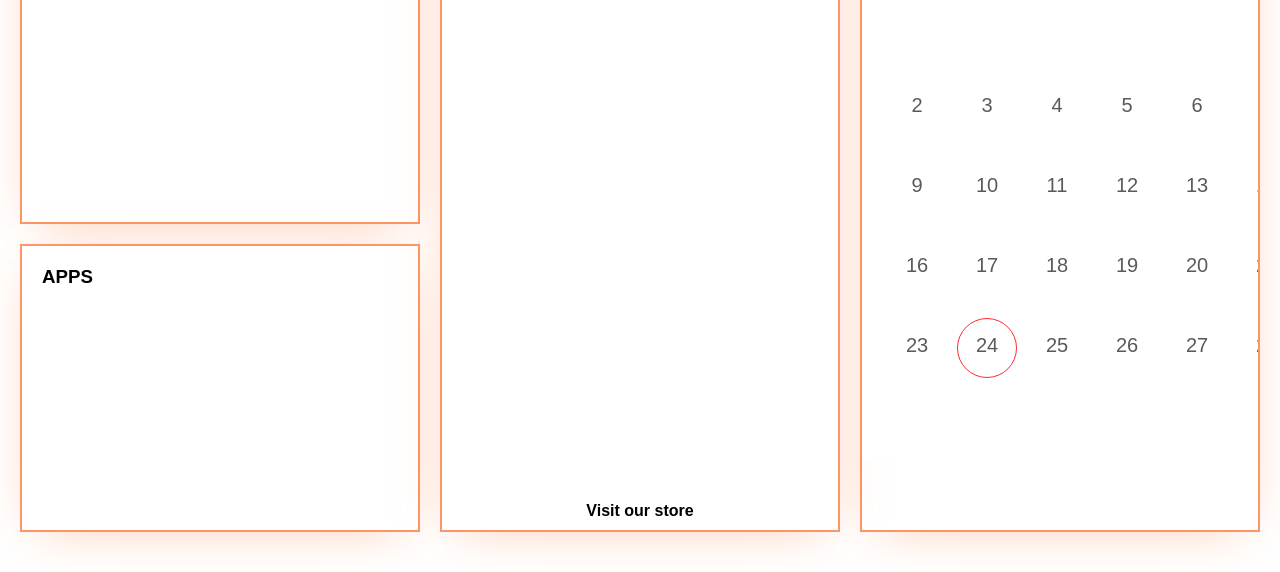
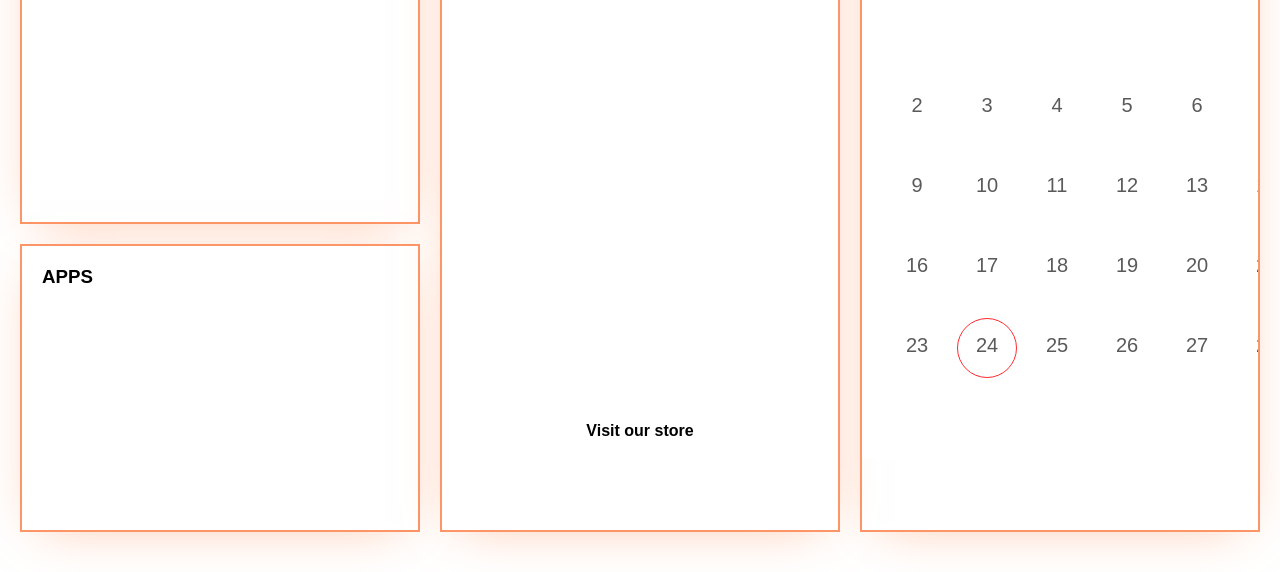
Before and after one commit to chedexstore/wallpaperorganiserorange, a plain HTML site: page index.html in a window 1280 px wide. Shown: the part 228-800 px from the top of the page. Drawn offline with Linux system fonts and the light colour scheme.

Commit message:
Update index.html

```diff
--- a/index.html
+++ b/index.html
@@ -15,7 +15,7 @@
         }
         .store-link {
             position: absolute; /* Position the link absolutely within the to-do list */
-            bottom: 10px; /* Distance from the bottom */
+            bottom: 90px; /* Distance from the bottom */
             left: 50%; /* Center horizontally */
             transform: translateX(-50%); /* Adjust for exact centering */
             text-align: center;
```
